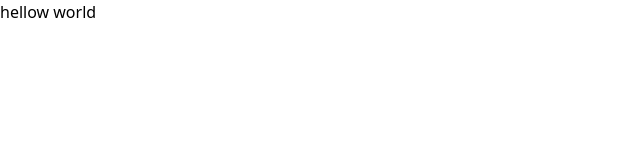
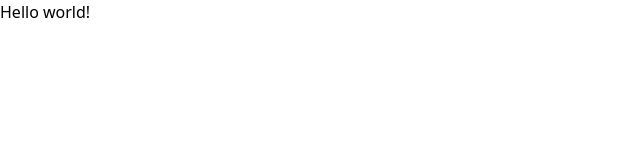
Before and after one commit to 123Somrat/react_router_with_restCounter, a React (Vite) app: page / in a window 1280 px wide. Shown: the top 160 px of the page, without its empty margins (0-640 px from the left). Built offline with nearby package versions, Linux system fonts and the light colour scheme.

Commit message:
call the RoutePrivider component

```diff
--- a/src/main.jsx
+++ b/src/main.jsx
@@ -16,6 +16,6 @@ const router = createBrowserRouter([
 
 ReactDOM.createRoot(document.getElementById('root')).render(
   <React.StrictMode>
-    <App />
+   <RouterProvider router={router}></RouterProvider>
   </React.StrictMode>,
 )
```
